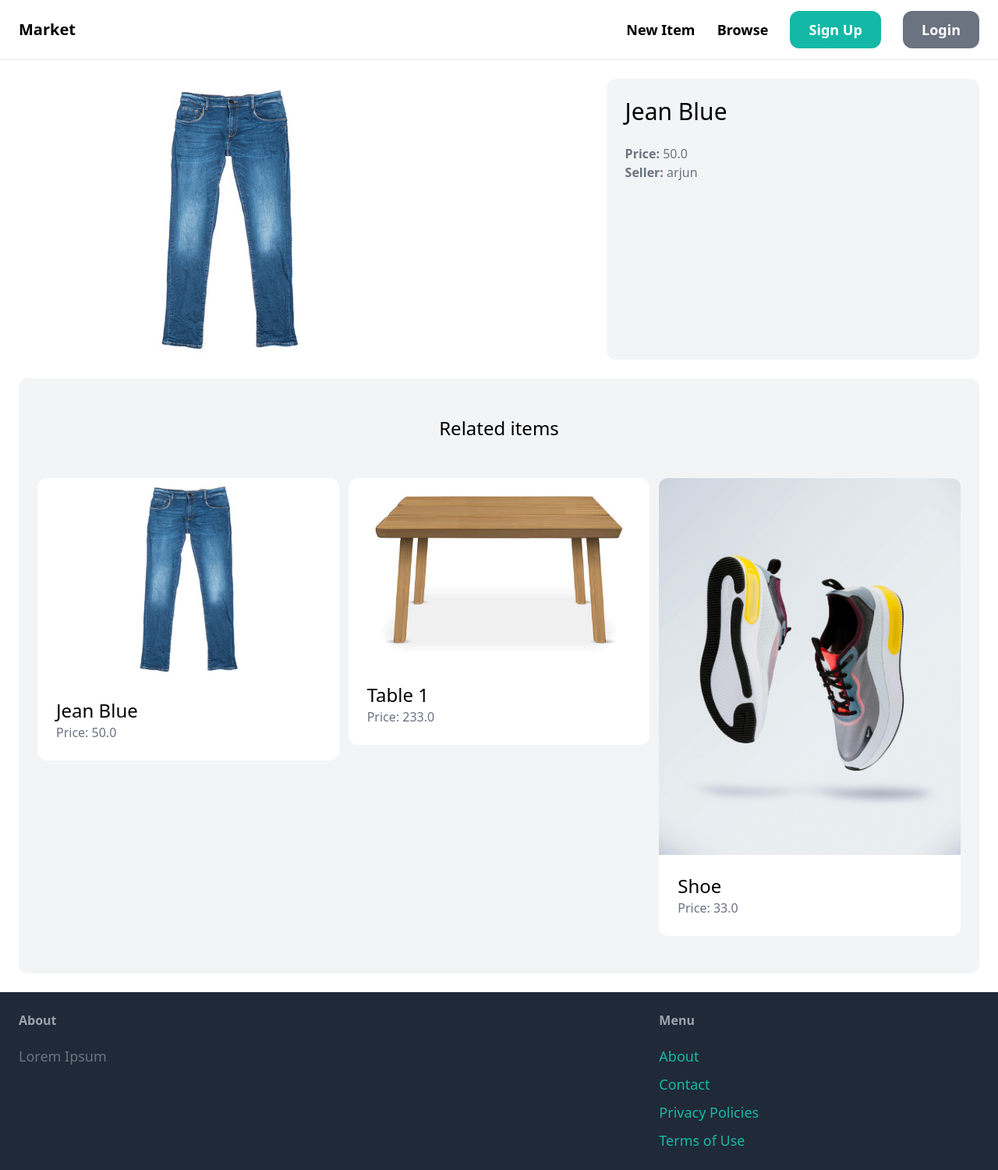
After one commit to neuralmanacle/market, a Django app: template item/templates/item/detail.html in a window 1280 px wide. The commit adds this page. Shown: the whole page at 78% size. Run offline with Django 5.2, Linux system fonts and the light colour scheme; the template is opened without the code that fills it: values that come from a table or form of the project are taken from there, others are empty; data comes from the database, SQL or seed files in the repository; both versions use the stored data as it was after the commit; some libraries are stand-ins or nearby versions.

Commit message:
Items and Signup

```diff
--- a/core/templates/core/base.html
+++ b/core/templates/core/base.html
@@ -18,7 +18,7 @@
                 <a href="#" class = "text-lg font-semibold hover:text-gray-500">New Item</a>
                 <a href="#" class = "text-lg font-semibold hover:text-gray-500">Browse</a>
 
-                <a href="#" class = "px-6 py-3 text-lg font-semibold bg-teal-500 text-white rounded-xl hover:bg-teal-700">Sign Up</a>
+                <a href="core:signup" class = "px-6 py-3 text-lg font-semibold bg-teal-500 text-white rounded-xl hover:bg-teal-700">Sign Up</a>
                 <a href="#" class = "px-6 py-3 text-lg font-semibold bg-gray-500 text-white rounded-xl hover:bg-teal-700">Login</a>
             </div>
         </nav>
@@ -40,7 +40,7 @@
                 <h3 class = "mb-5 font-semibold text-gray-400">Menu</h3>
                 <ul class="space-y-2">
                     <li><a href="#" class="text-lg text-teal-500 hover:text-teal-700">About</a></li>
-                    <li><a href="{% url 'contact' %}" class="text-lg text-teal-500 hover:text-teal-700">Contact</a></li>
+                    <li><a href="{% url 'core:contact' %}" class="text-lg text-teal-500 hover:text-teal-700">Contact</a></li>
                     <li><a href="#" class="text-lg text-teal-500 hover:text-teal-700">Privacy Policies</a></li>
                     <li><a href="#" class="text-lg text-teal-500 hover:text-teal-700">Terms of Use</a></li>
             </div>
--- a/core/urls.py
+++ b/core/urls.py
@@ -1 +1,10 @@
 from django.urls import path
+from .views import index,contact,signup
+app_name = "core"
+
+
+urlpatterns = [
+    path("",index,name='index'),
+    path("contact/",contact,name='contact'),
+    path("signup/",signup,name='signup'),
+]
--- /dev/null
+++ b/item/templates/item/detail.html
@@ -0,0 +1,56 @@
+{% extends 'core/base.html' %}
+
+{% block title %}{{ item.name }}{% endblock %}
+
+{% block content %}
+<div class="grid grid-cols-5 gap-6">
+    <div class="col-span-3">
+        <img src="{{ item.image.url }}" class="rounded-xl">
+    </div>
+
+    <div class="col-span-2 p-6 bg-gray-100 rounded-xl">
+        <h1 class="mb-6 text-3xl">{{ item.name }}</h1>
+        <p class="text-gray-500"><strong>Price: </strong>{{ item.price }}</p>
+        <p class="text-gray-500"><strong>Seller: </strong>{{ item.created_by.username }}</p>
+
+        {% if item.description %}
+            <p class="text-gray-700">
+                <strong class="text-gray-500">Description:</strong><br>
+                {{ item.description }}
+            </p>
+        {% endif %}
+
+        {% comment %} {% if request.user == item.created_by %}
+            <div class="mt-6 p-6 bg-white rounded-xl">
+                <p>This is your item!</p>
+
+                <a href="{% url 'item:edit' item.id %}" class="inline-block mt-6 px-6 py-3 text-lg font-semibold bg-teal-500 text-white rounded-xl">Edit</a>
+                <a href="{% url 'item:delete' item.id %}" class="inline-block mt-6 px-6 py-3 text-lg font-semibold bg-red-500 text-white rounded-xl">Delete</a>
+            </div>
+        {% else %}
+            <a href="{% url 'conversation:new' item.id %}" class="inline-block mt-6 px-6 py-3 text-lg font-semibold bg-teal-500 text-white rounded-xl hover:bg-teal-700">Contact seller</a>
+        {% endif %} {% endcomment %}
+    </div>
+</div>
+
+<div class="mt-6 px-6 py-12 bg-gray-100 rounded-xl">
+    <h2 class="mb-12 text-2xl text-center">Related items</h2>
+
+    <div class="grid grid-cols-3 gap-3">
+        {% for item in related_items %}
+            <div>
+                <a href="{% url 'item:detail' item.id %}">
+                    <div>
+                        <img src="{{ item.image.url }}" class="rounded-t-xl">
+                    </div>
+
+                    <div class="p-6 bg-white rounded-b-xl">
+                        <h2 class="text-2xl">{{ item.name }}</h2>
+                        <p class="text-gray-500">Price: {{ item.price }}</p>
+                    </div>
+                </a>
+            </div>
+        {% endfor %}
+    </div>
+</div>
+{% endblock %}
--- /dev/null
+++ b/item/urls.py
@@ -0,0 +1,8 @@
+from django.urls import path
+from . import views
+
+app_name = 'item'
+
+urlpatterns = [
+    path('<int:pk>/', views.detail, name='detail'),
+]
--- a/market/urls.py
+++ b/market/urls.py
@@ -15,13 +15,14 @@ Including another URLconf
     2. Add a URL to urlpatterns:  path('blog/', include('blog.urls'))
 """
 from django.contrib import admin
-from django.urls import path
+from django.urls import path, include
+from django.conf import settings #Only on dev
+from django.conf.urls.static import static #Not on Production
 
-app_name = "item"
-from core.views import index, contact
+
 
 urlpatterns = [
+    path("",include('core.urls')),
+    path("item/",include('item.urls')),
     path("admin/", admin.site.urls),
-    path("",index,namespace='index'),
-    path("contact/",contact,namespace='contact'),
-]
+] + static(settings.MEDIA_URL, document_root=settings.MEDIA_ROOT)
```
Also changed, not shown: core/forms.py (added, +28 -0 lines), core/templates/core/signup.html (added, +41 -0 lines), core/views.py (+17 -1 lines), item/views.py (+12 -1 lines), db.sqlite3, media/item_images/pexels-melvin-buezo-1253763-2529148.jpg (added).
